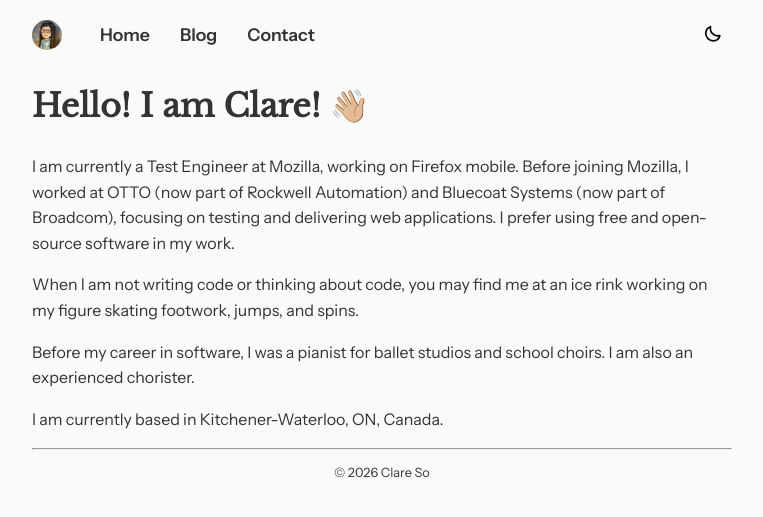
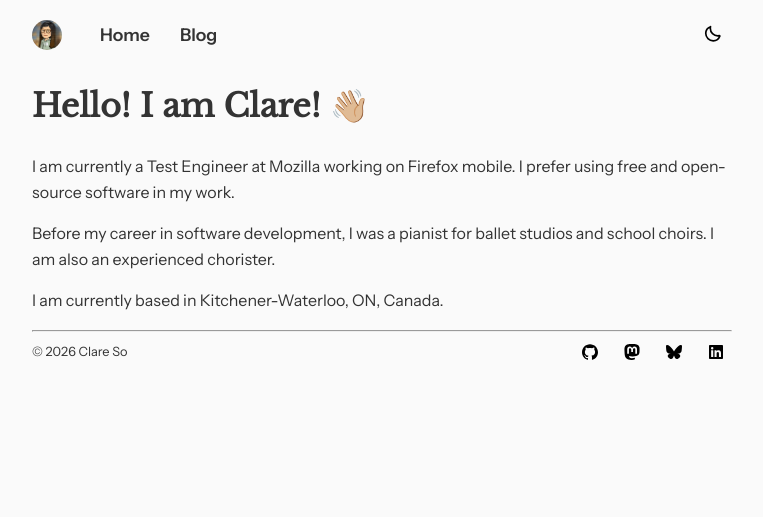
Before and after one commit to clarmso/clarmso.github.io, a Jekyll site: the page built from index.md, in a window 1280 px wide. Shown: the top 517 px of the page, without its empty margins (258-1021 px from the left). Built offline with Jekyll 4.4.1, drawn with Linux system fonts in a browser that asks for light colours.

Commit message:
Bio and contact (#13)
* Remove some talking point in bio

* Remove contact page

```diff
--- a/_config.yml
+++ b/_config.yml
@@ -7,6 +7,12 @@ theme: minima
 permalink: /blog/:year/:month/:title/
 
 # Build settings
+sass:
+  quiet_deps: true
+  silence_deprecations:
+    - color-functions
+    - import
+
 pagination:
   enabled: true
   per_page: 10
--- a/_layouts/default.html
+++ b/_layouts/default.html
@@ -44,7 +44,6 @@
           Home
         </a>
         <a href="/blog">Blog</a>
-        <a href="/contact">Contact</a>
       </div>
       <div class="nav-controls">
         <button id="theme-toggle" aria-label="Toggle theme">
@@ -58,7 +57,23 @@
     </main>
     <hr class="divider">
     <footer class="site-footer">
-      <p>&copy; {{ site.time | date: '%Y' }} Clare So</p>
+      <div class="footer-meta">
+        <p class="footer-copyright">&copy; {{ site.time | date: '%Y' }} Clare So</p>
+        <div class="footer-social" aria-label="Social links">
+          <a class="footer-social-link" href="https://github.com/clarmso" aria-label="GitHub" title="GitHub">
+            <img class="social-icon-brand" src="{{ site.baseurl }}/assets/icons/social/github.svg" alt="GitHub" width="16" height="16">
+          </a>
+          <a class="footer-social-link" href="https://mastodon.online/@clarmso" rel="me" aria-label="Mastodon" title="Mastodon">
+            <img class="social-icon-brand" src="{{ site.baseurl }}/assets/icons/social/mastodon.svg" alt="Mastodon" width="16" height="16">
+          </a>
+          <a class="footer-social-link" href="https://bsky.app/profile/clarmso.ca/" aria-label="Bluesky" title="Bluesky">
+            <img class="social-icon-brand" src="{{ site.baseurl }}/assets/icons/social/bluesky.svg" alt="Bluesky" width="16" height="16">
+          </a>
+          <a class="footer-social-link" href="https://www.linkedin.com/in/clarmso/" aria-label="LinkedIn" title="LinkedIn">
+            <img class="social-icon-brand" src="{{ site.baseurl }}/assets/icons/social/linkedin.svg" alt="LinkedIn" width="16" height="16">
+          </a>
+        </div>
+      </div>
     </footer>
 </body>
 </html>
--- a/assets/style.css
+++ b/assets/style.css
@@ -136,10 +136,51 @@ a:hover, a:focus {
 
 /* Footer styles */
 .site-footer {
-  text-align: center;
+  text-align: left;
    /* padding: 1em 0; */
   font-size: 0.8em;
   color: inherit;
+}
+
+.footer-meta {
+  display: flex;
+  justify-content: space-between;
+  align-items: center;
+  flex-wrap: nowrap;
+  gap: 8px;
+}
+
+.footer-social {
+  display: flex;
+  justify-content: flex-end;
+  flex-wrap: wrap;
+  gap: 10px;
+}
+
+.footer-social-link {
+  display: inline-flex;
+  align-items: center;
+  gap: 6px;
+  padding: 4px 8px;
+  border-radius: 999px;
+}
+
+.footer-social-link img {
+  width: 16px;
+  height: 16px;
+}
+
+.social-icon-brand {
+  /* Render all social icons in monochrome for a consistent footer style. */
+  filter: grayscale(1) brightness(0);
+}
+
+html.dark-mode .social-icon-brand {
+  filter: grayscale(1) brightness(0) invert(1);
+}
+
+.footer-copyright {
+  margin: 0;
 }
 
 /* Post title styling */
@@ -230,6 +271,16 @@ a:hover, a:focus {
     width: 1.1em;          /* Match icon size to text */
     height: 1.1em;
   }
+
+  .footer-meta {
+    flex-direction: column;
+    align-items: center;
+    gap: 6px;
+  }
+
+  .site-footer {
+    text-align: center;
+  }
 }
 
 /* Desktop styles */
--- a/index.md
+++ b/index.md
@@ -5,10 +5,8 @@ title: Home
 
 # Hello! I am Clare! 👋🏼
 
-I am currently a Test Engineer at [Mozilla](https://www.mozilla.org), working on Firefox mobile. Before joining Mozilla, I worked at [OTTO](https://www.ottomotors.com/) (now part of Rockwell Automation) and [Bluecoat Systems](https://www.bluecoat.com) (now part of Broadcom), focusing on testing and delivering web applications. I prefer using free and open-source software in my work.
+I am currently a Test Engineer at [Mozilla](https://www.mozilla.org) working on Firefox mobile. I prefer using free and open-source software in my work.
 
-When I am not writing code or thinking about code, you may find me at an ice rink working on my figure skating footwork, jumps, and spins.
-
-Before my career in software, I was a pianist for ballet studios and school choirs. I am also an experienced chorister.
+Before my career in software development, I was a pianist for ballet studios and school choirs. I am also an experienced chorister.
 
 I am currently based in Kitchener-Waterloo, ON, Canada.
```
Also changed, not shown: contact.md (deleted, +0 -30 lines), assets/icons/social/bluesky.svg (added), assets/icons/social/github.svg (added), assets/icons/social/linkedin.svg (added), assets/icons/social/mastodon.svg (added).
